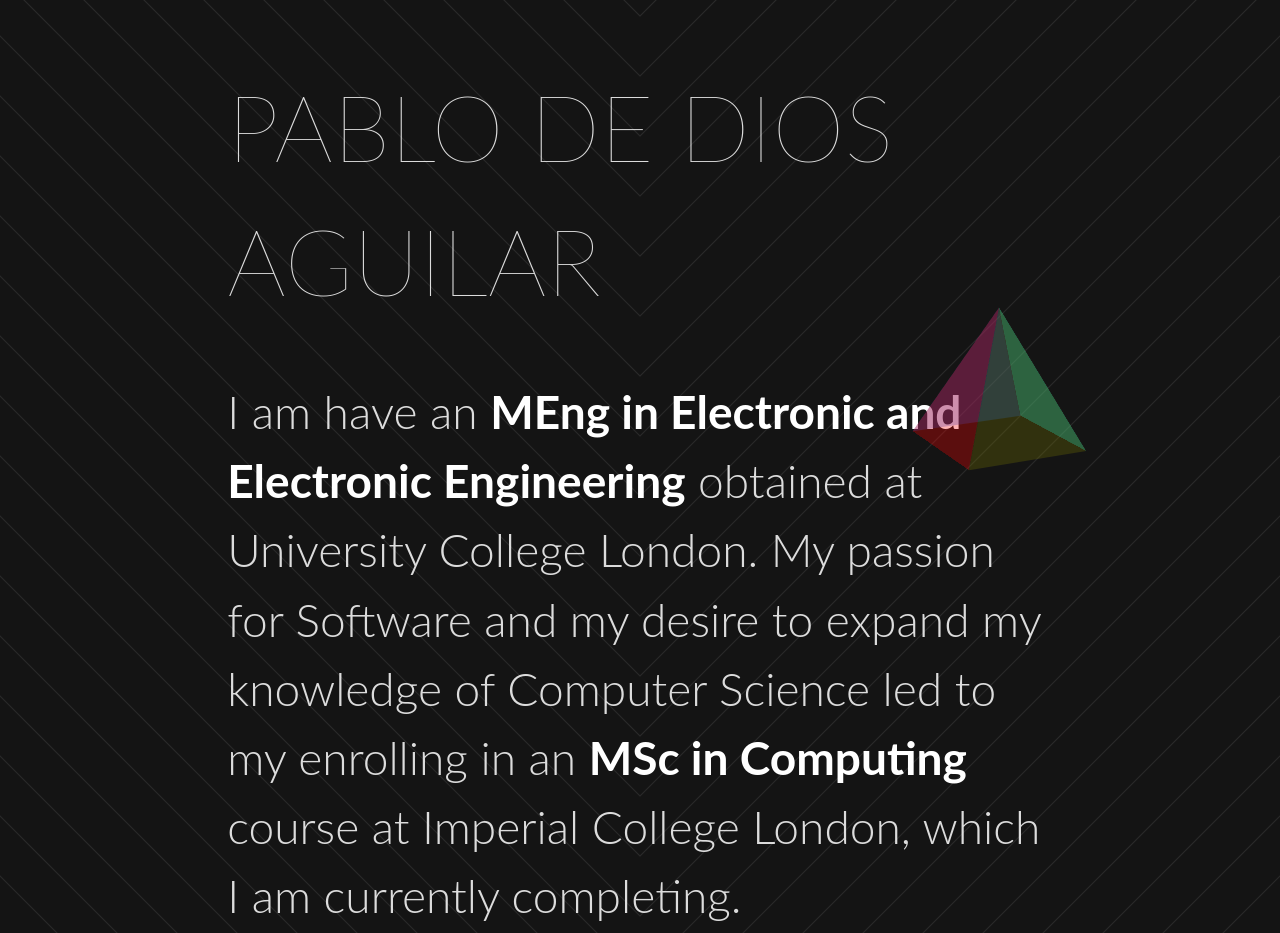
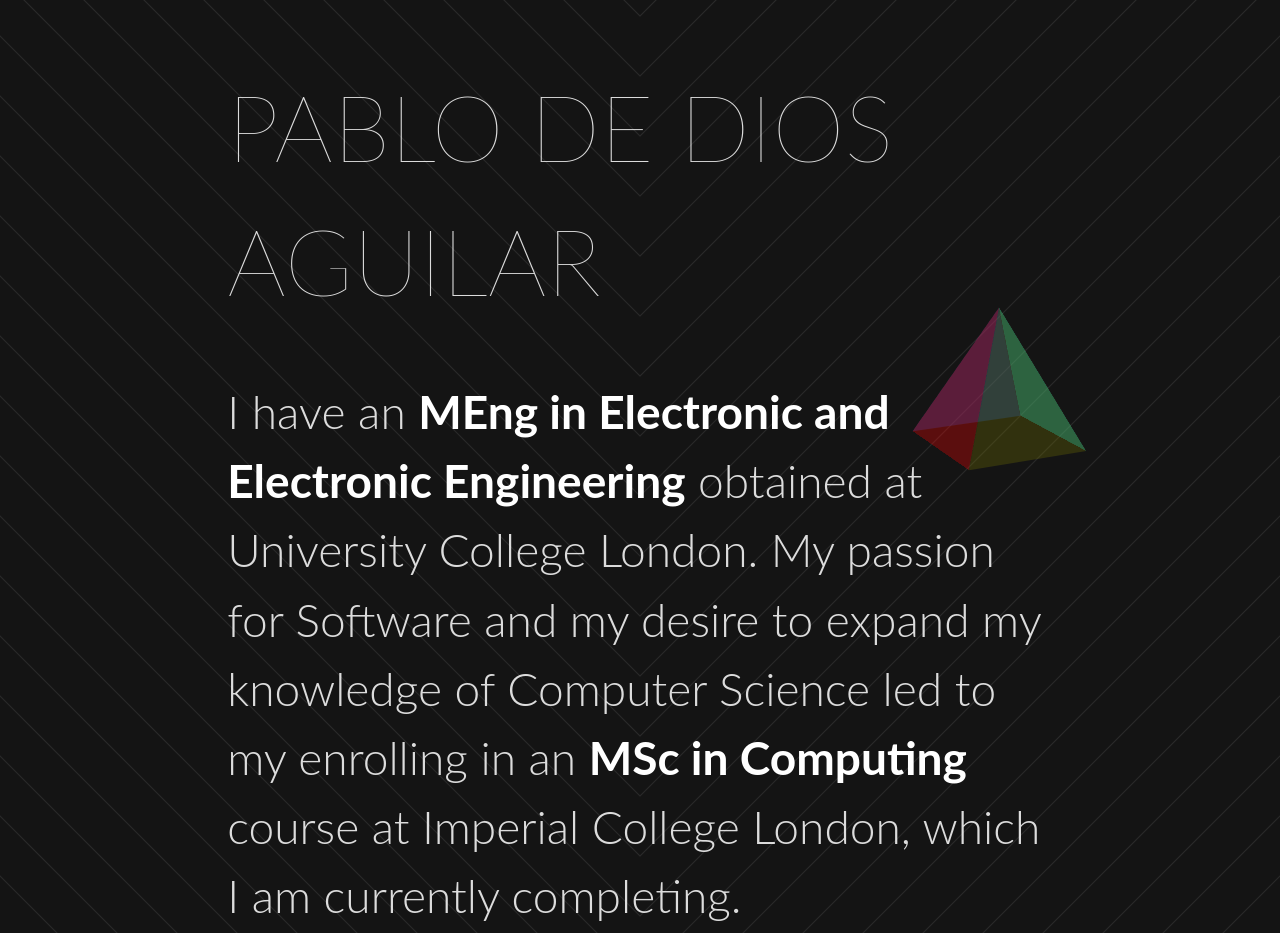
Before and after one commit to PDA44719/PD44719.github.io, a plain HTML site: page index.html in a window 1280 px wide. Shown: the top 933 px of the page. Drawn offline with Linux system fonts and the light colour scheme.

Commit message:
Fixed syntax error.

```diff
--- a/index.html
+++ b/index.html
@@ -21,7 +21,7 @@
 		</div>
 	      </h1>
 	      <h3 style='clear:both' class="subhead">
-		      I am have an <a href="https://www.ucl.ac.uk/electronic-electrical-engineering/ucl-electronic-and-electrical-engineering">MEng in Electronic and Electronic Engineering</a> obtained at University College London. My passion for Software and my desire to expand my knowledge of Computer Science led to my enrolling in an <a href="https://www.imperial.ac.uk/computing/prospective-students/courses/pg/msc-computing/">MSc in Computing</a> course at Imperial College London, which I am currently completing.
+		      I have an <a href="https://www.ucl.ac.uk/electronic-electrical-engineering/ucl-electronic-and-electrical-engineering">MEng in Electronic and Electronic Engineering</a> obtained at University College London. My passion for Software and my desire to expand my knowledge of Computer Science led to my enrolling in an <a href="https://www.imperial.ac.uk/computing/prospective-students/courses/pg/msc-computing/">MSc in Computing</a> course at Imperial College London, which I am currently completing.
 	      </h3>
 	      <h4>
 		      Previous programming experience
```
